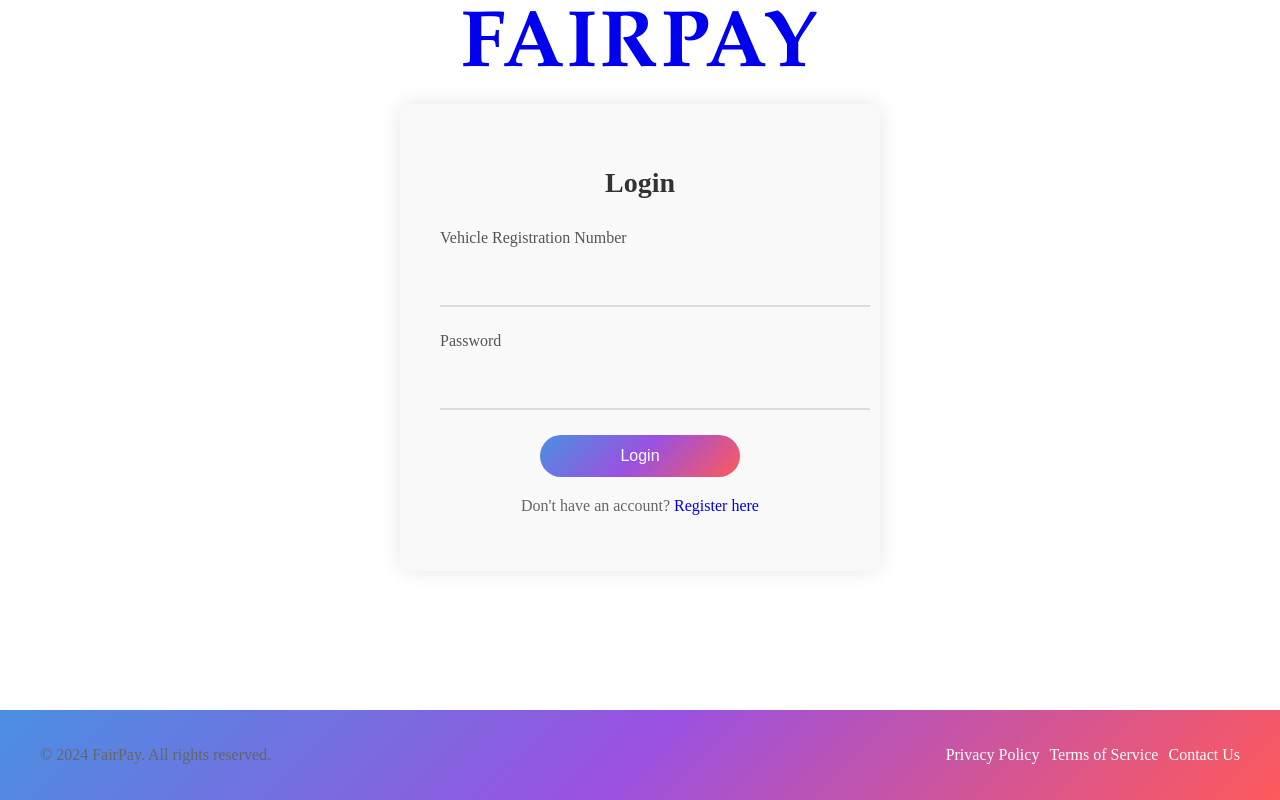
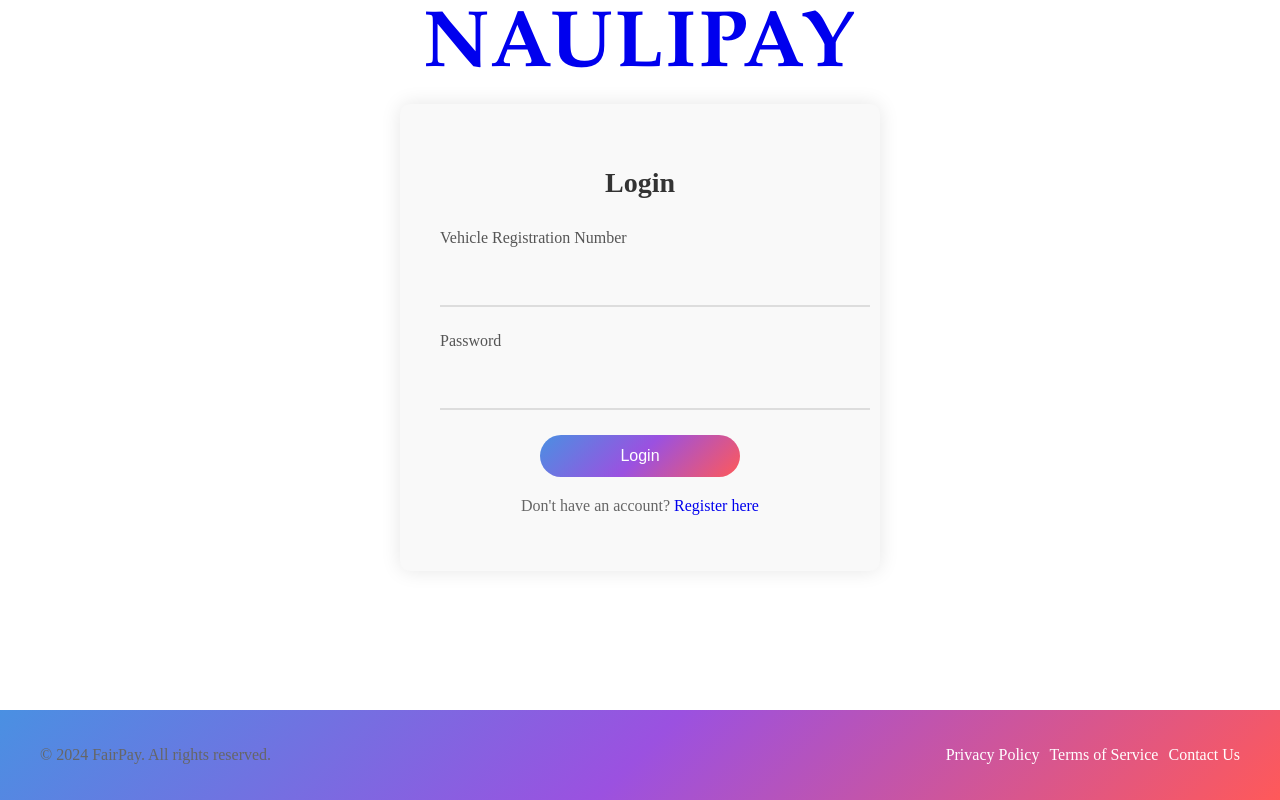
Before and after one commit to Dancunrandy/fare, a React (Create React App) app: page / in a window 1280 px wide. Built offline with nearby package versions, Linux system fonts and the light colour scheme.

Commit message:
changed logo

```diff
--- a/src/components/Header.js
+++ b/src/components/Header.js
@@ -8,7 +8,7 @@ const Header = () => {
     <header className="header">
       <nav className="navbar">
         <div className="container">
-          <Link to="/" className="logo">FairPay</Link>
+          <Link to="/" className="logo">NauliPay</Link>
           {/* <ul className="nav-links"> */}
             {/* <li><Link to="/">Login</Link></li> */}
             {/* <li><Link to="/register">Register</Link></li> */}
```
